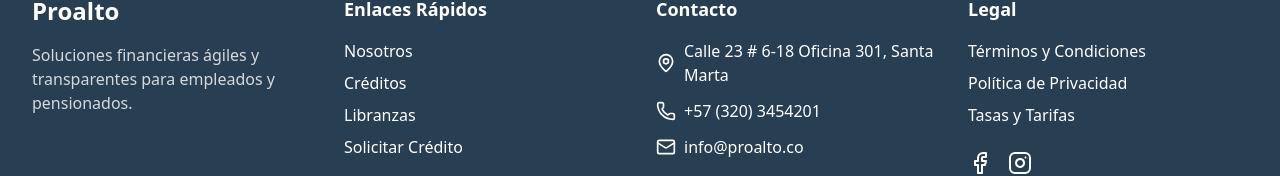
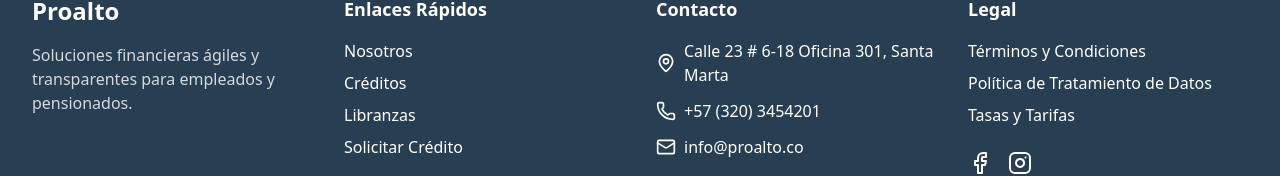
Before and after one commit to Ban68/proalto, a Next.js app: page / in a window 1280 px wide. Shown: the part 4883-5059 px from the top of the page. Built offline with nearby package versions, Linux system fonts and the light colour scheme.

Commit message:
fix(footer): rename privacy link and point to pdf

```diff
--- a/components/layout/footer.tsx
+++ b/components/layout/footer.tsx
@@ -45,7 +45,7 @@
                         <h4 className="font-semibold text-lg mb-4">Legal</h4>
                         <ul className="space-y-2">
                             <li><Link href="#" className="hover:text-secondary transition-colors">Términos y Condiciones</Link></li>
-                            <li><Link href="#" className="hover:text-secondary transition-colors">Política de Privacidad</Link></li>
+                            <li><Link href="/politica-tratamiento-datos.pdf" className="hover:text-secondary transition-colors" target="_blank" rel="noopener noreferrer">Política de Tratamiento de Datos</Link></li>
                             <li><Link href="#" className="hover:text-secondary transition-colors">Tasas y Tarifas</Link></li>
                         </ul>
                         <div className="mt-6 flex gap-4">
```
